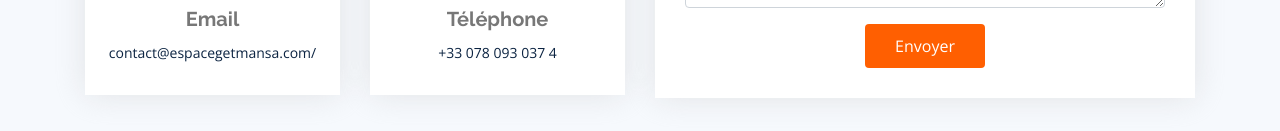
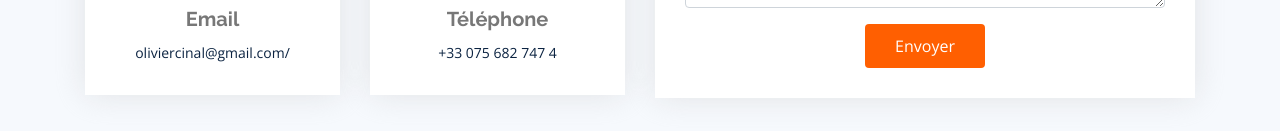
Before and after one commit to charbelnickel/espacial.com, a plain HTML site: page index.html in a window 1280 px wide. Shown: the part 5347-5478 px from the top of the page. Drawn offline with nearby package versions, Linux system fonts and the light colour scheme.

Commit message:
first commit12

```diff
--- a/index.html
+++ b/index.html
@@ -562,14 +562,14 @@
                               <div class="info-box mt-4">
                                   <i class="bx bx-envelope"></i>
                                   <h3>Email</h3>
-                                  <p>contact@espacegetmansa.com/</p>
+                                  <p>oliviercinal@gmail.com/</p>
                               </div>
                           </div>
                           <div class="col-md-6">
                               <div class="info-box mt-4">
                                   <i class="bx bx-phone-call"></i>
                                   <h3>Téléphone</h3>
-                                  <p>+33 078 093 037 4</p>
+                                  <p>+33 075 682 747 4</p>
                               </div>
                           </div>
                       </div>
```
